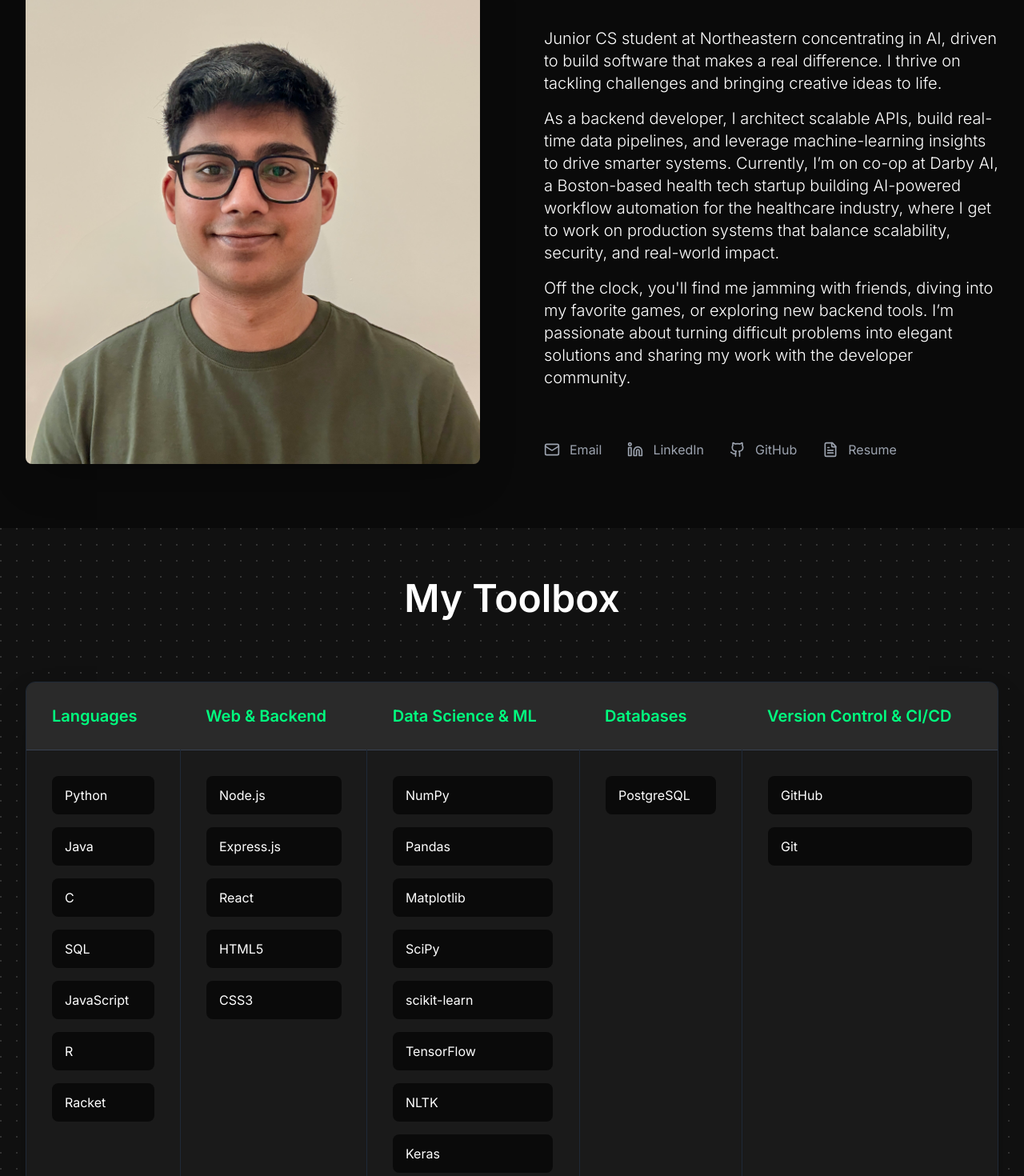
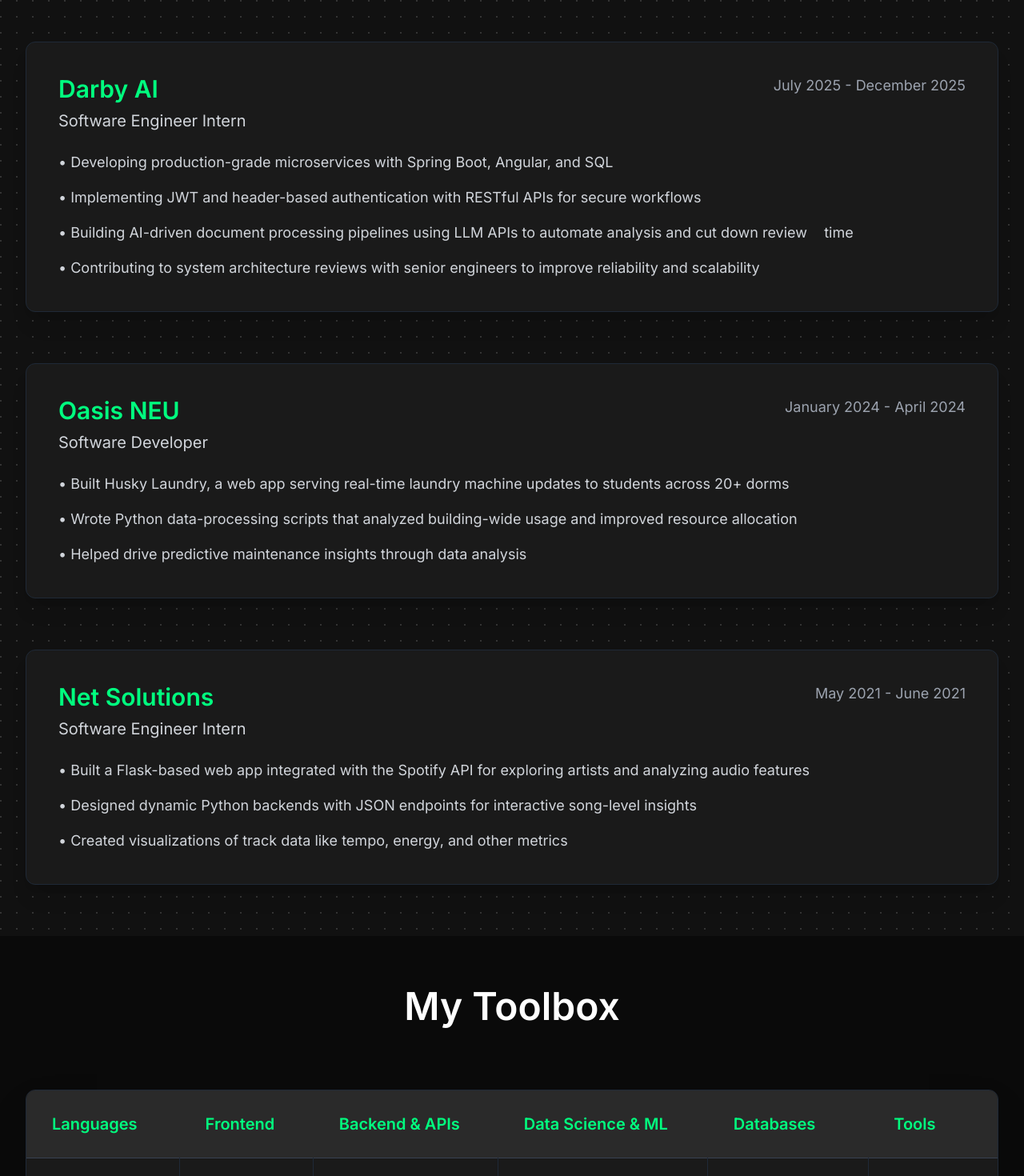
Before and after one commit to ahan-jain/personal-website, a React (Vite) app: page / in a window 1280 px wide. Shown: the part 940-2410 px from the top of the page at 80% size. Built offline with nearby package versions, Linux system fonts and the light colour scheme.

Commit message:
Update App.tsx

```diff
--- a/src/App.tsx
+++ b/src/App.tsx
@@ -252,24 +252,28 @@
   const toolboxData = [
     {
       category: "Languages",
-      items: ["Python", "Java", "C", "SQL", "JavaScript", "R", "Racket"]
+      items: ["Python", "Java", "JavaScript", "TypeScript", "C", "SQL", "R", "Elixir", "Racket"]
     },
     {
-      category: "Web & Backend",
-      items: ["Node.js", "Express.js", "React", "HTML5", "CSS3"]
+      category: "Frontend",
+      items: ["React", "Angular", "HTML5", "CSS3"]
+    },
+    {
+      category: "Backend & APIs",
+      items: ["Spring Boot", "Flask", "Node.js", "Express.js", "RESTful APIs"]
     },
     {
       category: "Data Science & ML",
-      items: ["NumPy", "Pandas", "Matplotlib", "SciPy", "scikit-learn", "TensorFlow", "NLTK", "Keras"]
+      items: ["NumPy", "Pandas", "Matplotlib", "SciPy", "scikit-learn", "TensorFlow", "Keras", "NLTK"]
     },
     {
       category: "Databases",
       items: ["PostgreSQL"]
     },
     {
-      category: "Version Control & CI/CD",
-      items: ["GitHub", "Git"]
-    }
+      category: "Tools",
+      items: ["Git", "GitHub", "Docker"]
+    },
   ];
 
   const scrollToTop = () => {
@@ -294,8 +298,9 @@
             AJ
           </button>
           <div className="hidden md:flex space-x-8">
+            <a href="#experience" className="hover:text-[#015FFC] transition-colors duration-300">Experience</a>
+            <a href="#toolbox" className="hover:text-[#015FFC] transition-colors duration-300">Toolbox</a>
             <a href="#about" className="hover:text-[#015FFC] transition-colors duration-300">About</a>
-            <a href="#toolbox" className="hover:text-[#015FFC] transition-colors duration-300">Toolbox</a>
             <a href="#portfolio" className="hover:text-[#015FFC] transition-colors duration-300">Portfolio</a>
           </div>
         </div>
@@ -344,103 +349,103 @@
             </div>
           </div>
 
-          {/* Navigable scroll arrow - points to about section */}
+          {/* Navigable scroll arrow - points to experience section */}
           <a
-            href="#about"
+            href="#experience"
             className="scroll-arrow inline-block mt-4 sm:mt-8 text-white/60 hover:text-white hover:scale-110 transition-all duration-300 cursor-pointer"
-            aria-label="Scroll to About section"
+            aria-label="Scroll to Experience section"
           >
             <ChevronDown className="w-8 h-8 sm:w-10 sm:h-10 mx-auto animate-bounce" />
           </a>
         </div>
       </section>
 
-      {/* Biography Section - Image Left, Text Right on Desktop */}
-      <section id="about" className="min-h-screen flex items-center justify-center py-8 sm:py-12 lg:py-16 px-4 sm:px-6 lg:px-8 bg-[#0A0A0A]">
+      {/* Experience Section */}
+      <section id="experience" className="min-h-screen flex items-center justify-center py-8 sm:py-12 lg:py-16 px-4 sm:px-6 lg:px-8 bg-[#111111] grain-texture scroll-mt-20">
         <div className="max-w-7xl mx-auto w-full">
-          <div className="grid grid-cols-1 lg:grid-cols-2 gap-8 sm:gap-12 lg:gap-20 items-stretch">
-            {/* Image - First on mobile, first on desktop */}
-            <div className="fade-in-up order-1">
-              <img
-                src="/FullSizeRender.jpg"
-                alt="Ahan Jain Portrait"
-                className="w-full h-[60vh] sm:h-[70vh] lg:h-[80vh] max-h-[500px] sm:max-h-[600px] lg:max-h-[700px] object-cover rounded-lg hover-zoom shadow-2xl"
-              />
+          <h2 className="text-3xl sm:text-4xl md:text-5xl font-semibold mb-16 sm:mb-20 text-center fade-in-up">
+            Experience
+          </h2>
+
+          <div className="space-y-8 sm:space-y-12 lg:space-y-16">
+            {/* Darby AI Experience */}
+            <div className="fade-in-up">
+              <div className="bg-[#1a1a1a] rounded-xl p-6 sm:p-8 lg:p-10 border border-gray-800 shadow-xl hover:shadow-2xl transition-all duration-400">
+                <div className="flex flex-col lg:flex-row lg:items-start lg:justify-between mb-4 sm:mb-6">
+                  <div className="mb-4 lg:mb-0">
+                    <h3 className="text-xl sm:text-2xl lg:text-3xl font-semibold text-[#00FF7F] mb-2">
+                      Darby AI
+                    </h3>
+                    <p className="text-lg sm:text-xl text-gray-300 font-medium">
+                       Software Engineer Intern
+                    </p>
+                  </div>
+                  <div className="text-gray-400 text-sm sm:text-base lg:text-lg">
+                    July 2025 - December 2025
+                  </div>
+                </div>
+                <div className="space-y-3 sm:space-y-4 text-gray-300 text-sm sm:text-base lg:text-lg leading-relaxed">
+                  <p>• Developing production-grade microservices with Spring Boot, Angular, and SQL</p>
+                  <p>• Implementing JWT and header-based authentication with RESTful APIs for secure workflows</p>
+                  <p>• Building AI-driven document processing pipelines using LLM APIs to automate analysis and cut down review <span style={{ marginLeft: '0.9em' }}>time</span></p>
+                  <p>• Contributing to system architecture reviews with senior engineers to improve reliability and scalability</p>
+                </div>
+              </div>
             </div>
-            {/* Text - Second on mobile, second on desktop */}
-            <div className="fade-in-up order-2 h-full flex flex-col justify-center">
-              <h2 className="text-2xl sm:text-3xl md:text-4xl lg:text-5xl font-semibold mb-6 sm:mb-8 lg:mb-10">About Me</h2>
-              <div className="space-y-4 sm:space-y-6 lg:space-y-8 text-base sm:text-lg lg:text-xl font-light leading-relaxed">
-                <p>
-                Junior CS student at Northeastern concentrating in AI, driven
-                  to build software that makes a real difference. I thrive on
-                  tackling challenges and bringing creative ideas to life.
-                </p>
-                <p>
-                  As a backend developer, I architect scalable APIs, build
-                  real-time data pipelines, and leverage machine-learning
-                  insights to drive smarter systems. Currently, I’m on co-op at
-                  Darby AI, a Boston-based health tech startup building
-                  AI-powered workflow automation for the healthcare industry,
-                  where I get to work on production systems that balance
-                  scalability, security, and real-world impact.
-                </p>
-                <p>
-                  Off the clock, you'll find me jamming with friends, diving
-                  into my favorite games, or exploring new backend tools. I’m
-                  passionate about turning difficult problems into elegant
-                  solutions and sharing my work with the developer community.
-                </p>
+
+            {/* Oasis NEU Experience */}
+            <div className="fade-in-up">
+              <div className="bg-[#1a1a1a] rounded-xl p-6 sm:p-8 lg:p-10 border border-gray-800 shadow-xl hover:shadow-2xl transition-all duration-400">
+                <div className="flex flex-col lg:flex-row lg:items-start lg:justify-between mb-4 sm:mb-6">
+                  <div className="mb-4 lg:mb-0">
+                    <h3 className="text-xl sm:text-2xl lg:text-3xl font-semibold text-[#00FF7F] mb-2">
+                     Oasis NEU
+                    </h3>
+                    <p className="text-lg sm:text-xl text-gray-300 font-medium">
+                      Software Developer
+                    </p>
+                  </div>
+                  <div className="text-gray-400 text-sm sm:text-base lg:text-lg">
+                    January 2024 - April 2024
+                  </div>
+                </div>
+                <div className="space-y-3 sm:space-y-4 text-gray-300 text-sm sm:text-base lg:text-lg leading-relaxed">
+                  <p>• Built Husky Laundry, a web app serving real-time laundry machine updates to students across 20+ dorms</p>
+                  <p>• Wrote Python data-processing scripts that analyzed building-wide usage and improved resource allocation</p>
+                  <p>• Helped drive predictive maintenance insights through data analysis</p>
+                </div>
               </div>
+            </div>
 
-              {/* Social Links */}
-<div className="flex flex-col sm:flex-row sm:items-start sm:space-x-6 lg:space-x-8 mt-8 sm:mt-12 lg:mt-16">
-  <a
-    href="mailto:ahan@ahanjain.com,jain.aha@northeastern.edu"
-    className="flex items-center space-x-2 sm:space-x-3 text-gray-400 hover:text-[#00FF7F] transition-colors duration-300 mb-3 sm:mb-0"
-  >
-    <Mail className="w-5 h-5 flex-shrink-0" />
-    <span className="underline-animation">Email</span>
-  </a>
-
-  <a
-    href="https://linkedin.com/in/ahanjain"
-    className="flex items-center space-x-2 sm:space-x-3 text-gray-400 hover:text-[#0077B5] transition duration-300 mb-3 sm:mb-0"
-    target="_blank"
-    rel="noopener noreferrer"
-  >
-    <Linkedin className="w-5 h-5 flex-shrink-0"
-      style={{ transform: 'translateY(0px)' }}/>
-    <span className="linkedin-underline">LinkedIn</span>
-  </a>
-
-  <a
-    href="https://github.com/ahan-jain"
-    className="flex items-center space-x-2 sm:space-x-3 text-gray-400 hover:text-white transition-colors duration-300 mb-3 sm:mb-0"
-    target="_blank"
-    rel="noopener noreferrer"
-  >
-    <Github className="w-5 h-5 flex-shrink-0" />
-    <span className="underline-animation">GitHub</span>
-  </a>
-
-  <a
-    href="/Ahan_Jain_Resume.pdf"
-    className="flex items-center space-x-2 sm:space-x-3 text-gray-400 hover:text-[#00FF7F] transition-colors duration-300"
-    target="_blank"
-    rel="noopener noreferrer"
-  >
-    <FileText className="w-5 h-5 flex-shrink-0" />
-    <span className="underline-animation">Resume</span>
-  </a>
-</div>
+            {/* Net Solutions Experience */}
+            <div className="fade-in-up">
+              <div className="bg-[#1a1a1a] rounded-xl p-6 sm:p-8 lg:p-10 border border-gray-800 shadow-xl hover:shadow-2xl transition-all duration-400">
+                <div className="flex flex-col lg:flex-row lg:items-start lg:justify-between mb-4 sm:mb-6">
+                  <div className="mb-4 lg:mb-0">
+                    <h3 className="text-xl sm:text-2xl lg:text-3xl font-semibold text-[#00FF7F] mb-2">
+                     Net Solutions
+                    </h3>
+                    <p className="text-lg sm:text-xl text-gray-300 font-medium">
+                     Software Engineer Intern
+                    </p>
+                  </div>
+                  <div className="text-gray-400 text-sm sm:text-base lg:text-lg">
+                    May 2021 - June 2021
+                  </div>
+                </div>
+                <div className="space-y-3 sm:space-y-4 text-gray-300 text-sm sm:text-base lg:text-lg leading-relaxed">
+                  <p>• Built a Flask-based web app integrated with the Spotify API for exploring artists and analyzing audio features</p>
+                  <p>• Designed dynamic Python backends with JSON endpoints for interactive song-level insights</p>
+                  <p>• Created visualizations of track data like tempo, energy, and other metrics</p>
+                </div>
+              </div>
             </div>
           </div>
         </div>
       </section>
 
-      {/* My Toolbox Section - Mobile Optimized */}
-      <section id="toolbox" className="min-h-screen flex items-center justify-center grain-texture px-4 sm:px-6 lg:px-8 py-8 sm:py-12 lg:py-16 bg-[#111111]">
+      {/* Tech Stack Section - Mobile Optimized */}
+      <section id="toolbox" className="min-h-screen flex items-center justify-center px-4 sm:px-6 lg:px-8 py-8 sm:py-12 lg:py-16 bg-[#0A0A0A] scroll-mt-20">
         <div className="max-w-7xl mx-auto w-full">
           <h2 className="text-3xl sm:text-4xl md:text-5xl font-semibold mb-16 sm:mb-20 text-center fade-in-up">
             My Toolbox
@@ -514,8 +519,85 @@
         </div>
       </section>
 
+      {/* Biography Section - Image Left, Text Right on Desktop */}
+      <section id="about" className="min-h-screen flex items-center justify-center py-8 sm:py-12 lg:py-16 px-4 sm:px-6 lg:px-8 bg-[#111111] grain-texture scroll-mt-20">
+        <div className="max-w-7xl mx-auto w-full">
+          <div className="grid grid-cols-1 lg:grid-cols-2 gap-8 sm:gap-12 lg:gap-20 items-stretch">
+            {/* Image - First on mobile, first on desktop */}
+<div className="fade-in-up order-1 w-full">
+  <div className="aspect-[3/4] sm:aspect-auto sm:h-[500px] md:h-[600px] lg:h-[700px] w-full">
+    <img
+      src="/FullSizeRender.jpg"
+      alt="Ahan Jain Portrait"
+      className="w-full h-full object-cover object-center rounded-lg hover-zoom shadow-2xl"
+    />
+  </div>
+</div>
+            {/* Text - Second on mobile, second on desktop */}
+            <div className="fade-in-up order-2 h-full flex flex-col justify-center">
+              <h2 className="text-2xl sm:text-3xl md:text-4xl lg:text-5xl font-semibold mb-6 sm:mb-8 lg:mb-10">About Me</h2>
+              <div className="space-y-4 sm:space-y-6 lg:space-y-8 text-base sm:text-lg lg:text-xl font-light leading-relaxed">
+                <p>
+                  CS & AI student at Northeastern University, driven to build software that makes a real difference.
+                  I thrive on tackling complex challenges and bringing creative ideas to life.
+                </p>
+                <p>
+                As a software engineer, I architect scalable APIs, build real-time data pipelines, and leverage machine-learning insights to drive smarter systems.
+                Off the clock, you'll find me jamming with friends, diving into my favorite games, or exploring new backend tools.
+                </p>
+                <p>
+                  I'm passionate about turning complex problems into elegant solutions and sharing my work with the developer community.
+                </p>
+              </div>
+
+              {/* Social Links */}
+<div className="flex flex-col sm:flex-row sm:items-start sm:space-x-6 lg:space-x-8 mt-8 sm:mt-12 lg:mt-16">
+  <a
+    href="mailto:ahan@ahanjain.com,jain.aha@northeastern.edu"
+    className="flex items-center space-x-2 sm:space-x-3 text-gray-400 hover:text-[#00FF7F] transition-colors duration-300 mb-3 sm:mb-0"
+  >
+    <Mail className="w-5 h-5 flex-shrink-0" />
+    <span className="underline-animation">Email</span>
+  </a>
+
+  <a
+    href="https://linkedin.com/in/ahanjain"
+    className="flex items-center space-x-2 sm:space-x-3 text-gray-400 hover:text-[#0077B5] transition duration-300 mb-3 sm:mb-0"
+    target="_blank"
+    rel="noopener noreferrer"
+  >
+    <Linkedin className="w-5 h-5 flex-shrink-0"
+      style={{ transform: 'translateY(0px)' }}/>
+    <span className="linkedin-underline">LinkedIn</span>
+  </a>
+
+  <a
+    href="https://github.com/ahan-jain"
+    className="flex items-center space-x-2 sm:space-x-3 text-gray-400 hover:text-white transition-colors duration-300 mb-3 sm:mb-0"
+    target="_blank"
+    rel="noopener noreferrer"
+  >
+    <Github className="w-5 h-5 flex-shrink-0" />
+    <span className="underline-animation">GitHub</span>
+  </a>
+
+  <a
+    href="/Ahan_Jain_Resume.pdf"
+    className="flex items-center space-x-2 sm:space-x-3 text-gray-400 hover:text-[#00FF7F] transition-colors duration-300"
+    target="_blank"
+    rel="noopener noreferrer"
+  >
+    <FileText className="w-5 h-5 flex-shrink-0" />
+    <span className="underline-animation">Resume</span>
+  </a>
+</div>
+            </div>
+          </div>
+        </div>
+      </section>
+
       {/* Portfolio Section - Mobile Optimized */}
-      <section id="portfolio" className="min-h-screen flex items-center justify-center py-8 sm:py-12 lg:py-16 px-4 sm:px-6 lg:px-8 bg-[#0A0A0A]">
+      <section id="portfolio" className="min-h-screen flex items-center justify-center py-8 sm:py-12 lg:py-16 px-4 sm:px-6 lg:px-8 bg-[#0A0A0A] scroll-mt-20">
         <div className="max-w-7xl mx-auto w-full">
           <h2 className="text-2xl sm:text-3xl md:text-4xl lg:text-5xl font-semibold mb-12 sm:mb-16 lg:mb-20 text-center fade-in-up">
             Projects
@@ -535,7 +617,7 @@
       project.title === "Husky Laundry"
         ? "object-cover object-top scale-100"
         : project.title === "Three Trios"
-        ? "object-cover scale-100"      // we’ll override its position via style
+        ? "object-cover scale-100"      // we'll override its position via style
         : "object-fill"
     }`}
     style={
```
